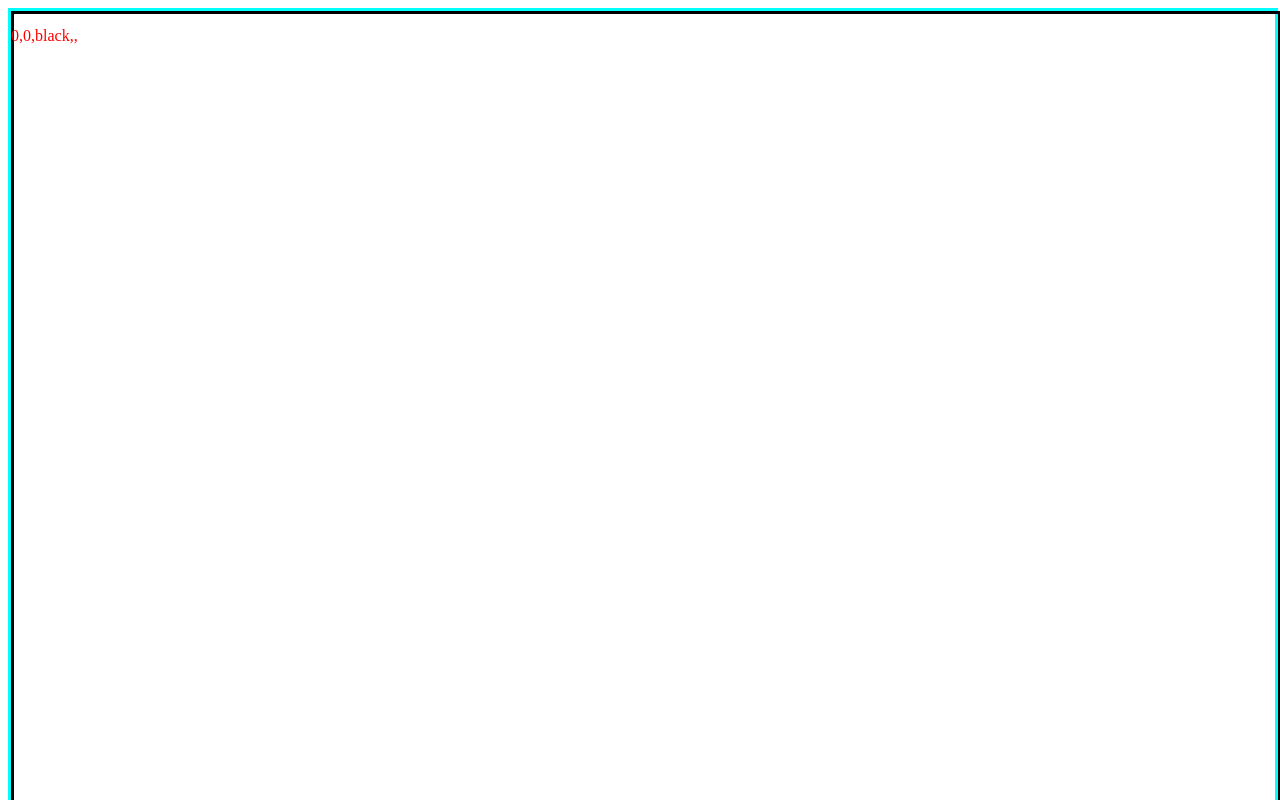
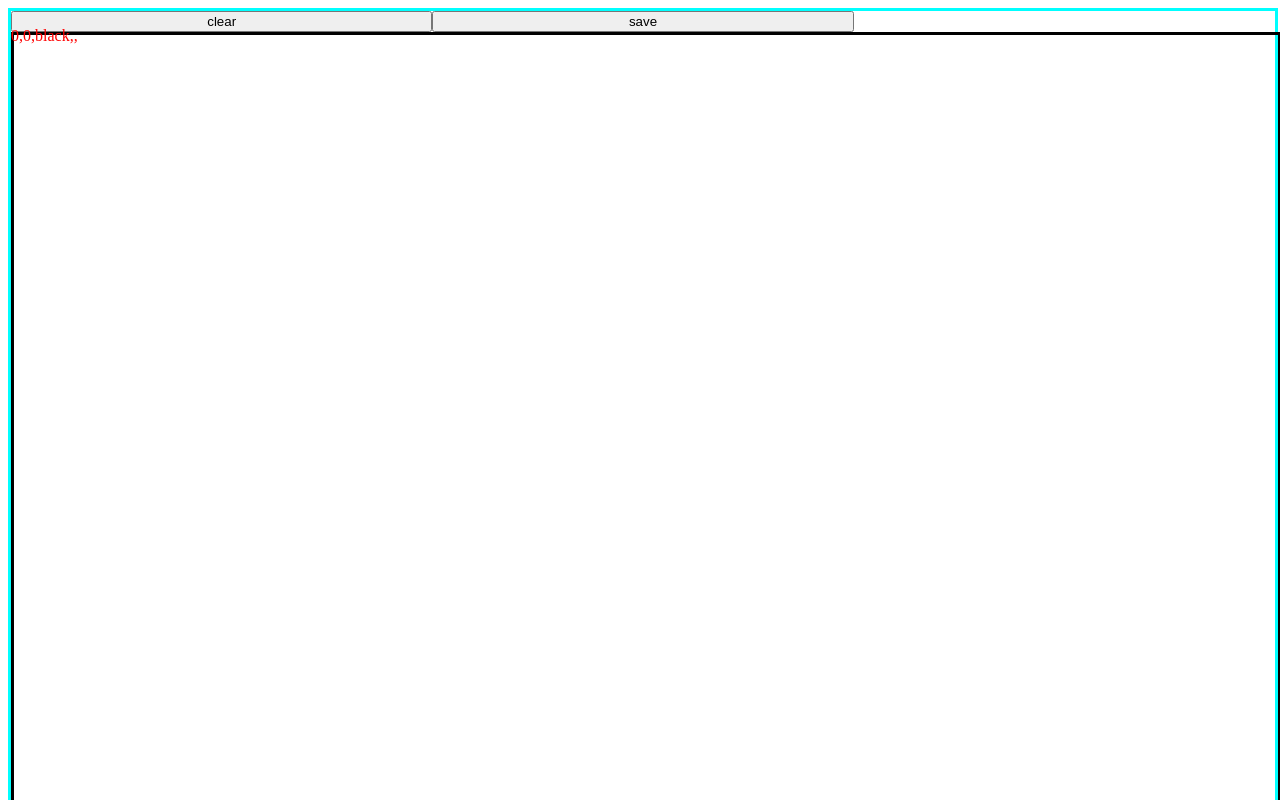
Before and after one commit to den8383/drawing, a Next.js app in the folder front/app/: page /posts/drawing in a window 1280 px wide. Shown: the top 800 px of the page. Built offline with nearby package versions, Linux system fonts and the light colour scheme.

Commit message:
[fix] move button above Canvas

```diff
--- a/front/app/components/CanvasPanel/CanvasPanel.tsx
+++ b/front/app/components/CanvasPanel/CanvasPanel.tsx
@@ -109,9 +109,9 @@ const CanvasPanel = (props) =>{
   return (
       <Palette ref={paletteRef} onMouseDown={mouseDown} onMouseMove={mouseMove} onMouseUp={mouseUp} onTouchStart={touchStart} onTouchMove={touchMove} onTouchEnd={touchEnd}>
         <PositionView>{pointerX},{pointerY},{props.color},{paletteRef.current.offsetWidth},{paletteRef.current.offsetHeight}</PositionView>
-        <Canvas ref={canvasRef}></Canvas>
         <ClearButton onClick={clear}>clear</ClearButton>
         <SaveButton onClick={save}>save</SaveButton>
+        <Canvas ref={canvasRef}></Canvas>
         <p>{props.toolName}</p>
       </Palette>
   )
@@ -134,7 +134,9 @@ const Canvas = styled.canvas`
   border:solid;
 `
 const ClearButton = styled.button`
+  width:calc(100%/3)
 `
 const SaveButton = styled.button`
+  width:calc(100%/3)
 `
 export default CanvasPanel
```
